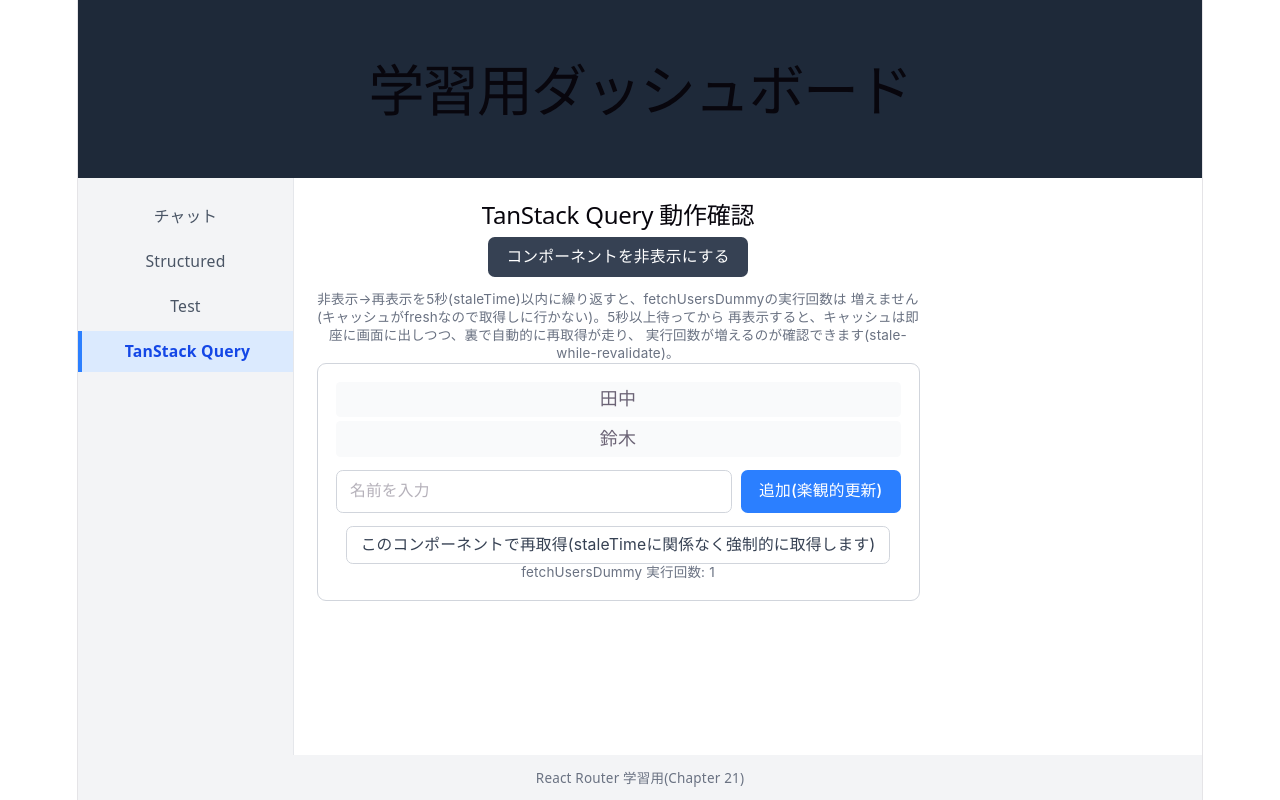
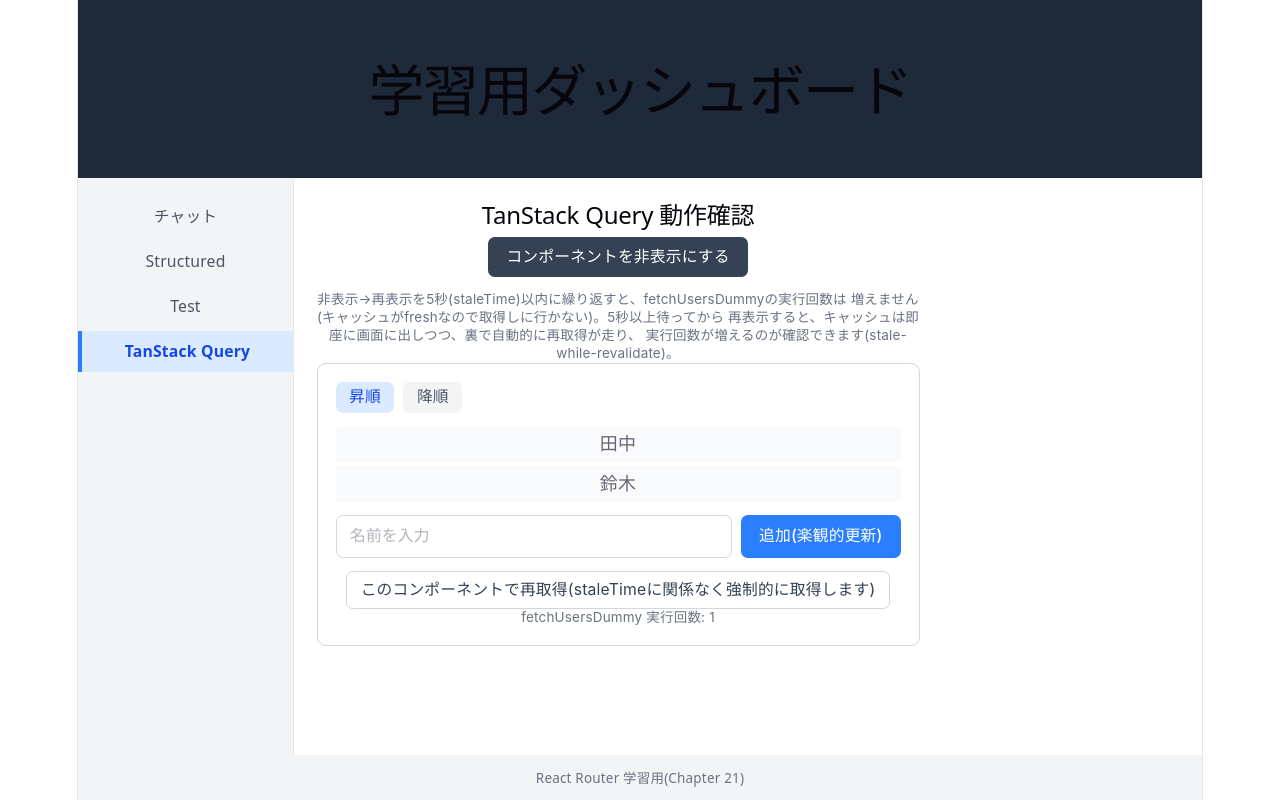
Before and after one commit to tomo-dev-ai/ai-chat-app, a React (Vite) app: page /tanstack in a window 1280 px wide. Built offline with nearby package versions, Linux system fonts and the light colour scheme.

Commit message:
feat: TanStack Queryデモにソート機能(useSearchParams)を追加

```diff
--- a/src/TanStackQueryTest.tsx
+++ b/src/TanStackQueryTest.tsx
@@ -1,4 +1,5 @@
 import { useState } from "react";
+import { useSearchParams } from "react-router";
 import {
   QueryClient,
   QueryClientProvider,
@@ -87,13 +88,44 @@
   const addUser = useAddUser();
   const [name, setName] = useState("");
 
+  const [searchParams, setSearchParams] = useSearchParams();
+  const sort = searchParams.get("sort") || "asc";
+
   if (isLoading) return <p>読み込み中...</p>;
   if (error) return <p>エラーが発生しました</p>;
 
+  const sortedUsers = users
+    ? [...users].sort((a, b) =>
+      sort === "asc"
+        ? a.name.localeCompare(b.name)
+        : b.name.localeCompare(a.name)
+    )
+    : users;
+
   return (
     <div className="border border-gray-300 rounded-lg p-4 mb-4 bg-white">
+      <div className="flex gap-2 mb-3">
+        <button
+          onClick={() => setSearchParams({ sort: "asc" })}
+          className={`px-3 py-1 rounded-md text-sm ${sort === "asc"
+              ? "bg-blue-100 text-blue-700 font-bold"
+              : "bg-gray-100 text-gray-600 hover:bg-gray-200"
+            }`}
+        >
+          昇順
+        </button>
+        <button
+          onClick={() => setSearchParams({ sort: "desc" })}
+          className={`px-3 py-1 rounded-md text-sm ${sort === "desc"
+              ? "bg-blue-100 text-blue-700 font-bold"
+              : "bg-gray-100 text-gray-600 hover:bg-gray-200"
+            }`}
+        >
+          降順
+        </button>
+      </div>
       <ul className="mb-3 space-y-1">
-        {users?.map((u) => (
+        {sortedUsers?.map((u) => (
           <li key={u.id} className="px-2 py-1 bg-gray-50 rounded">
             {u.name}
           </li>
```
